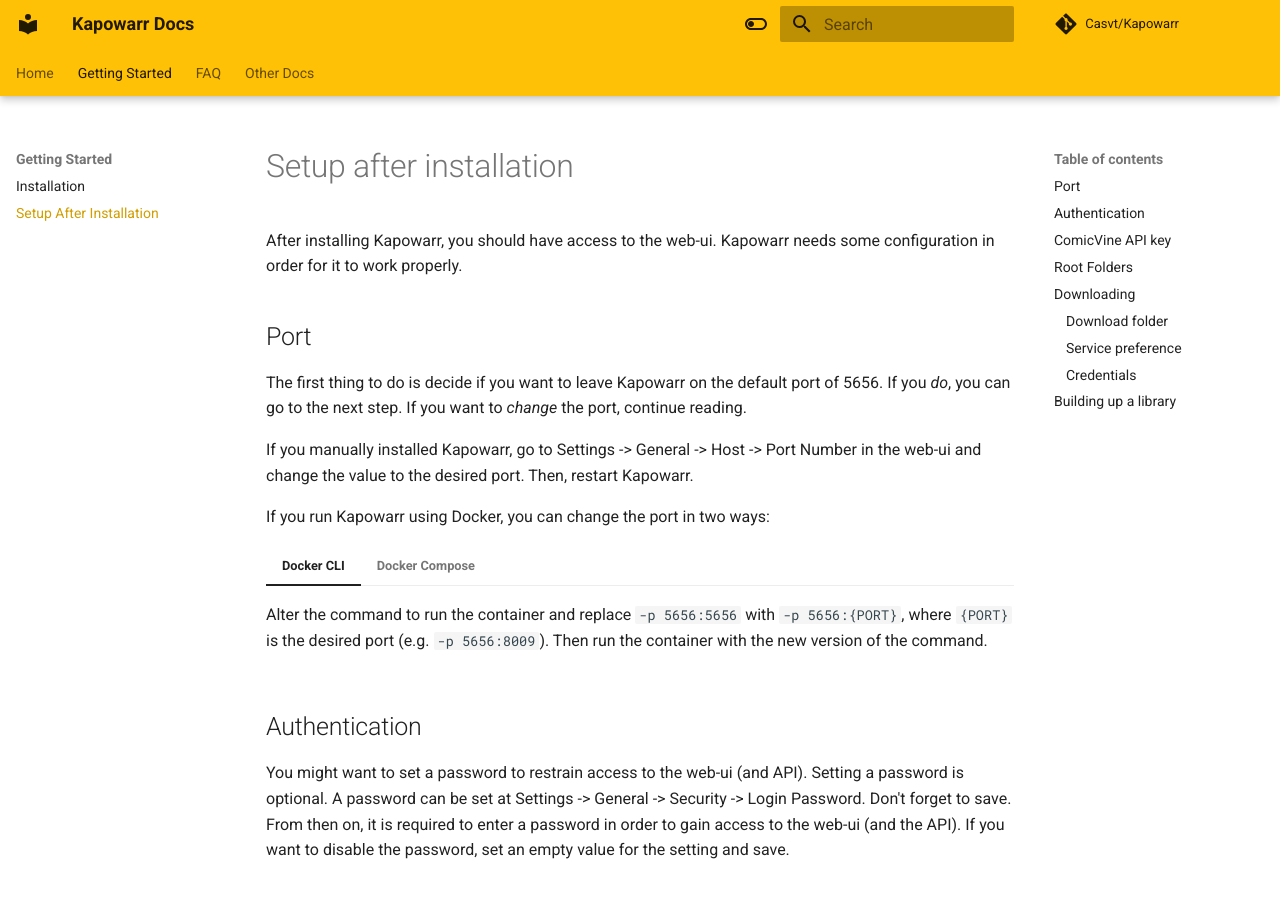
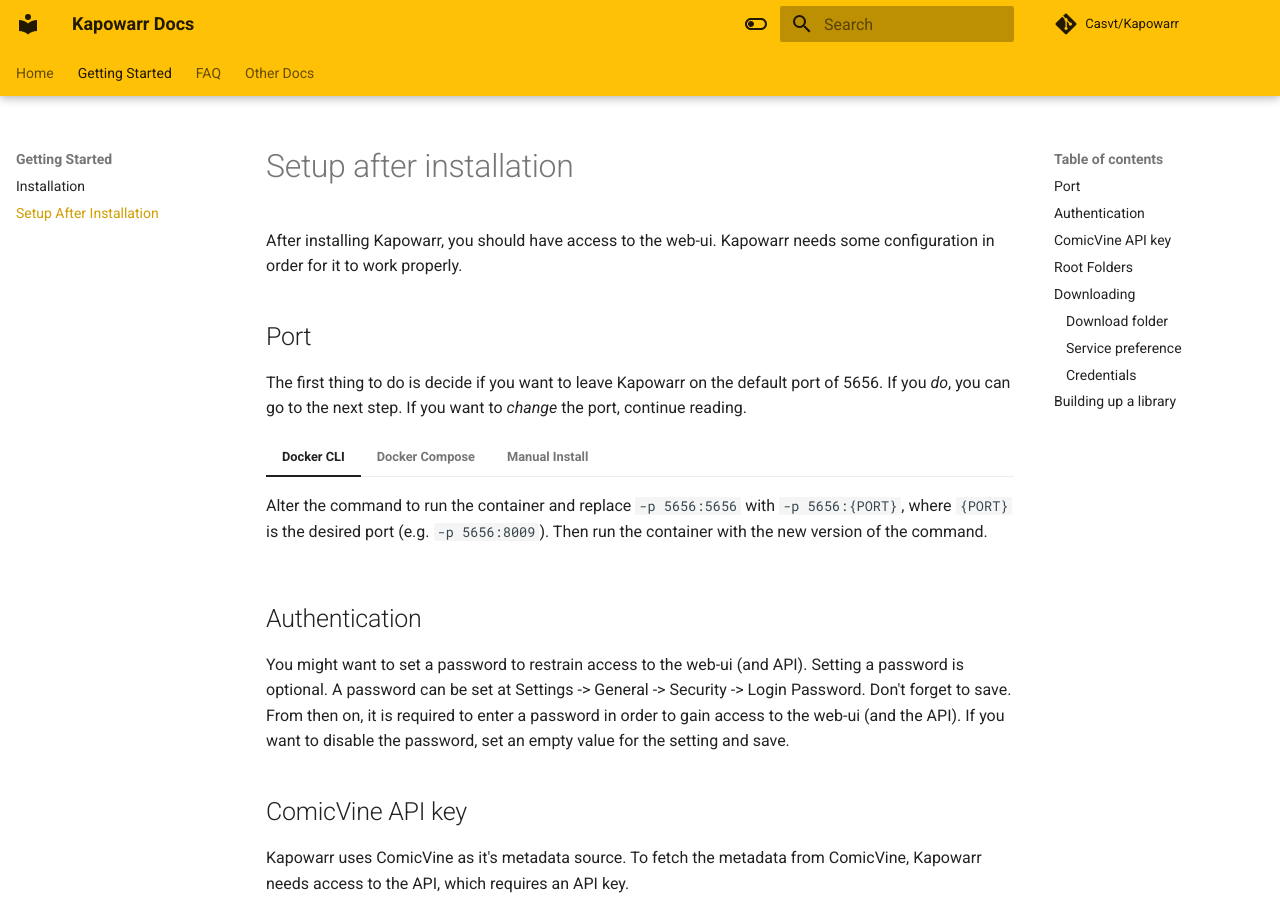
Before and after one commit to Casvt/Kapowarr, an MkDocs documentation site: the page built from docs/setup_after_installation.md, in a window 1280 px wide and 900 px high. Built offline with MkDocs 1.6.1 and Material for MkDocs 9.7.7, drawn with Linux system fonts in a browser that asks for light colours; comment, search, counter and statistics services are not loaded.

Commit message:
Moved port docs for manual install

```diff
--- a/docs/setup_after_installation.md
+++ b/docs/setup_after_installation.md
@@ -5,15 +5,14 @@
 ## Port
 The first thing to do is decide if you want to leave Kapowarr on the default port of 5656. If you _do_, you can go to the next step. If you want to _change_ the port, continue reading.
 
-If you manually installed Kapowarr, go to Settings -> General -> Host -> Port Number in the web-ui and change the value to the desired port. Then, restart Kapowarr.
-
-If you run Kapowarr using Docker, you can change the port in two ways:
-
 === "Docker CLI"
 	Alter the command to run the container and replace `-p 5656:5656` with `-p 5656:{PORT}`, where `{PORT}` is the desired port (e.g. `-p 5656:8009`). Then run the container with the new version of the command.
 
 === "Docker Compose"
 	Alter the file to run the container and replace `- 5656:5656` with `- 5656:{PORT}`, where `{PORT}` is the desired port (e.g. `- 5656:8009`). Then run the container with the new version of the file.
+
+=== "Manual Install"
+	Edit the port number at Settings -> General -> Host -> Port Number in the web-ui and change the value to the desired port. Then, restart Kapowarr.
 
 ## Authentication
 You might want to set a password to restrain access to the web-ui (and API). Setting a password is optional. A password can be set at Settings -> General -> Security -> Login Password. Don't forget to save. From then on, it is required to enter a password in order to gain access to the web-ui (and the API). If you want to disable the password, set an empty value for the setting and save.
```
